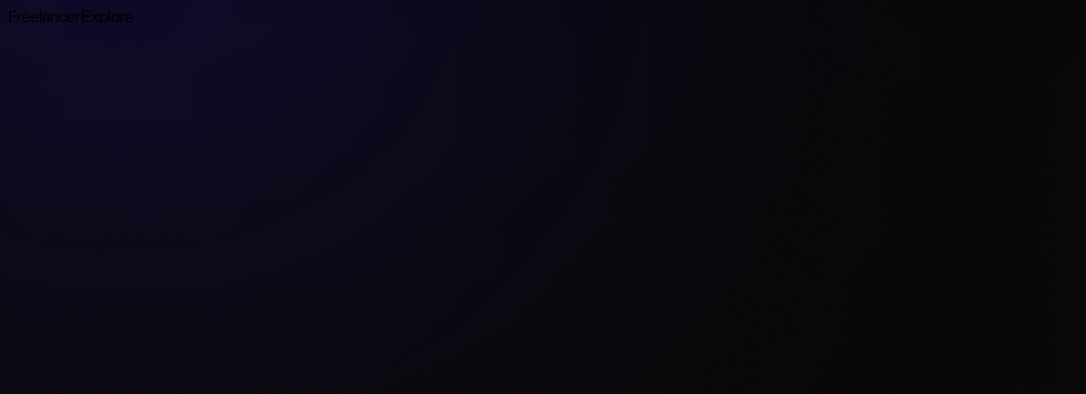
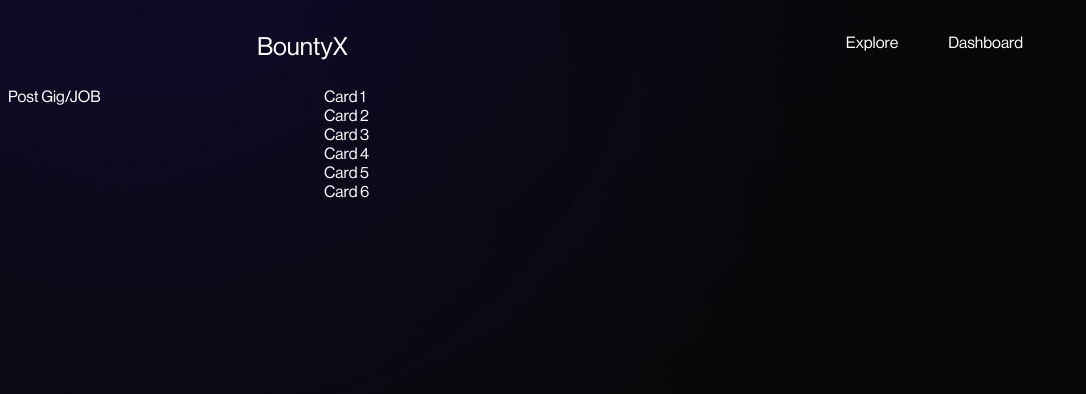
Before and after one commit to aparupganguly/BXDemoLocal, a React (Create React App) app: page /freelancer-explore in a window 1280 px wide. Shown: the top 394 px of the page, without its empty margins (0-1086 px from the left). Built offline with nearby package versions, Linux system fonts and the light colour scheme.

Commit message:
added cards

```diff
--- a/src/Components/BoxSelection.js
+++ b/src/Components/BoxSelection.js
@@ -98,7 +98,7 @@ const BoxSelection = () => {
           <input type="email" placeholder="Email" required />
           <input type="password" placeholder="Password" required />
           <div className="spanContainer">
-            <span>Don't have an account?</span>
+            <span>Don't have an account</span>
             <span>SIGN UP</span>
           </div>
         </div>
--- /dev/null
+++ b/src/Components/FreelancerExplore.css
@@ -0,0 +1,27 @@
+.freelancerExploreContainer {
+  color: #fff;
+}
+.nav {
+  display: flex;
+  gap: 50px;
+  padding-top: 10px;
+}
+.logo {
+  font-size: 25px;
+}
+.freelancerExploreHeader {
+  display: flex;
+  flex-direction: row;
+  justify-content: space-around;
+}
+.Feedcontainer {
+  display: grid;
+  grid-template-columns: 0.5fr 1.5fr;
+  grid-template-rows: 1fr;
+  gap: 0px 0%;
+  grid-auto-flow: row;
+  grid-template-areas: ". .";
+}
+.Cards{
+
+}
--- a/src/Components/FreelancerExplore.js
+++ b/src/Components/FreelancerExplore.js
@@ -1,7 +1,30 @@
 import React from "react";
-
+import "./FreelancerExplore.css";
 const FreelancerExplore = () => {
-  return <div>FreelancerExplore</div>;
+  return (
+    <div className="freelancerExploreContainer">
+      <div className="freelancerExploreHeader">
+        <div className="logo">
+          <p>BountyX</p>
+        </div>
+        <div className="nav">
+          <p>Explore</p>
+          <p>Dashboard</p>
+        </div>
+      </div>
+      <div class="Feedcontainer">
+        <div className="buttons">Post Gig/JOB </div>
+        <div className="Cards">
+          <div className="card1">Card 1</div>
+          <div className="card2">Card 2</div>
+          <div className="card3">Card 3</div>
+          <div className="card4">Card 4</div>
+          <div className="card5"> Card 5</div>
+          <div className="card6">Card 6</div>
+        </div>
+      </div>
+    </div>
+  );
 };
 
 export default FreelancerExplore;
--- a/src/Components/HirerExplore.js
+++ b/src/Components/HirerExplore.js
@@ -1,7 +1,7 @@
 import React from "react";
 
 const HirerExplore = () => {
-  return <div>HirerExplore</div>;
+  return <div></div>;
 };
 
 export default HirerExplore;
```
